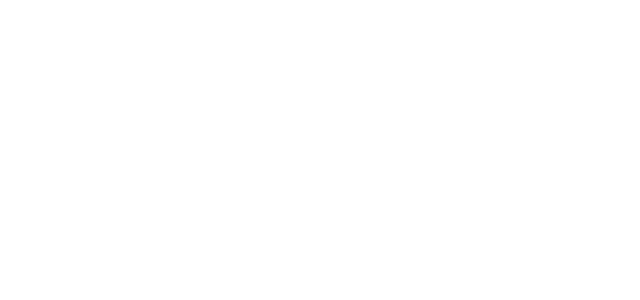
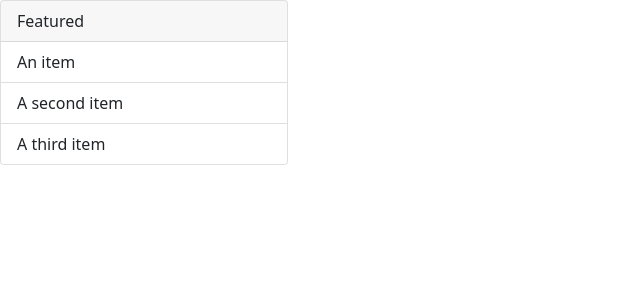
Before and after one commit to GamerWoutNL/wireless-sensor-netwerken, an Angular app in the folder frontend/: page / in a window 1280 px wide. Shown: the top 300 px of the page, without its empty margins (0-640 px from the left). Built offline with nearby package versions, Linux system fonts and the light colour scheme; no server answers.

Commit message:
Added bootstrap

```diff
--- a/frontend/package.json
+++ b/frontend/package.json
@@ -16,9 +16,12 @@
     "@angular/compiler": "~11.1.1",
     "@angular/core": "~11.1.1",
     "@angular/forms": "~11.1.1",
+    "@angular/localize": "~11.1.1",
     "@angular/platform-browser": "~11.1.1",
     "@angular/platform-browser-dynamic": "~11.1.1",
     "@angular/router": "~11.1.1",
+    "@ng-bootstrap/ng-bootstrap": "^9.1.0",
+    "bootstrap": "^5.0.0-beta3",
     "rxjs": "~6.6.0",
     "sockjs-client": "^1.5.0",
     "stompjs": "^2.3.3",
--- a/frontend/src/app/app.component.html
+++ b/frontend/src/app/app.component.html
@@ -1 +1,10 @@
-<h1>{{message}}</h1>
+<div class="card" style="width: 18rem;">
+  <div class="card-header">
+    Featured
+  </div>
+  <ul class="list-group list-group-flush">
+    <li class="list-group-item">An item</li>
+    <li class="list-group-item">A second item</li>
+    <li class="list-group-item">A third item</li>
+  </ul>
+</div>
--- a/frontend/src/app/app.component.ts
+++ b/frontend/src/app/app.component.ts
@@ -9,10 +9,9 @@ import { WebsocketService } from './websocket.service';
 })
 export class AppComponent {
 
-  title = 'Websockets';
+  private websocketSubscription: Subscription | undefined;
   message = "";
-
-  private websocketSubscription: Subscription | undefined;
+  images = [944, 1011, 984].map((n) => `https://picsum.photos/id/${n}/900/500`);
 
   constructor(private websocketService: WebsocketService) { }
 
@@ -30,5 +29,4 @@ export class AppComponent {
     this.message = message;
   }
 
-
 }
--- a/frontend/src/app/app.module.ts
+++ b/frontend/src/app/app.module.ts
@@ -3,6 +3,7 @@ import { BrowserModule } from '@angular/platform-browser';
 
 import { AppRoutingModule } from './app-routing.module';
 import { AppComponent } from './app.component';
+import { NgbModule } from '@ng-bootstrap/ng-bootstrap';
 
 @NgModule({
   declarations: [
@@ -10,7 +11,8 @@ import { AppComponent } from './app.component';
   ],
   imports: [
     BrowserModule,
-    AppRoutingModule
+    AppRoutingModule,
+    NgbModule
   ],
   providers: [],
   bootstrap: [AppComponent]
--- a/frontend/src/app/websocket.service.ts
+++ b/frontend/src/app/websocket.service.ts
@@ -17,7 +17,7 @@ export class WebsocketService {
   }
 
   initializeWebSocketConnection(): void {
-    const ws = new SockJS(config.backend + '/iwsn');
+    const ws = new SockJS(config.backend.host + '/iwsn');
     this.stompClient = Stomp.over(ws);
     const that = this;
 
--- a/frontend/src/polyfills.ts
+++ b/frontend/src/polyfills.ts
@@ -1,3 +1,7 @@
+/***************************************************************************************************
+ * Load `$localize` onto the global scope - used if i18n tags appear in Angular templates.
+ */
+import '@angular/localize/init';
 /**
  * This file includes polyfills needed by Angular and is loaded before the app.
  * You can add your own extra polyfills to this file.
--- a/frontend/src/styles.scss
+++ b/frontend/src/styles.scss
@@ -1 +1,4 @@
 /* You can add global styles to this file, and also import other style files */
+
+/* Importing Bootstrap SCSS file. */
+@import '~bootstrap/scss/bootstrap';
```
Also changed, not shown: 2 other files (tests, documents, lock files or other folders).
